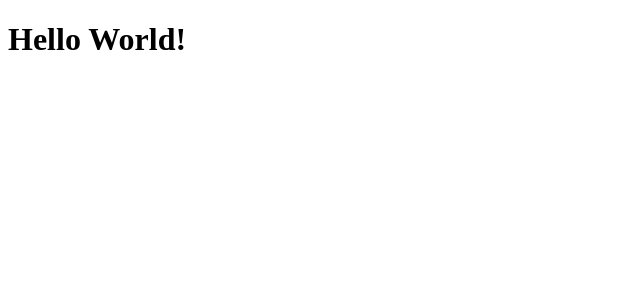
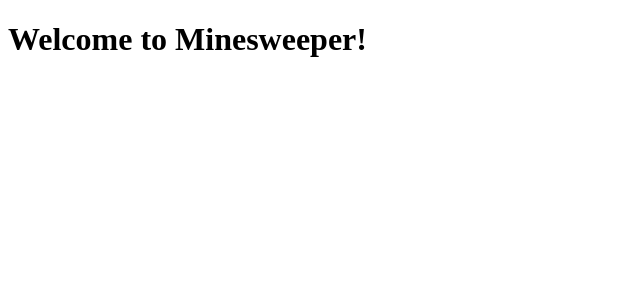
Before and after one commit to andrescabana86/react-minesweeper, a React app: page / in a window 1280 px wide. Shown: the top 300 px of the page, without its empty margins (0-640 px from the left). Built offline with nearby package versions, Linux system fonts and the light colour scheme.

Commit message:
feat: integrate app with redux

```diff
--- /dev/null
+++ b/src/app/app.tsx
@@ -0,0 +1,19 @@
+import React from 'react';
+import { connect } from 'react-redux';
+
+class App extends React.Component <any, {}> {
+
+  render() {
+    return (
+      <main className="app__container">
+        <h1>{this.props.value}</h1>
+      </main>
+    );
+  }
+}
+
+const mapStateToProps = (state:any) => ({
+  value: state.value
+});
+
+export default connect(mapStateToProps)(App);
--- /dev/null
+++ b/src/app/reducers/index.ts
@@ -0,0 +1,10 @@
+const initialState:any = {
+  value: 'Welcome to Minesweeper!',
+};
+
+export default (state = initialState, action: any) => {
+  switch (action.type) {
+    default:
+      return state;
+  }
+};
--- /dev/null
+++ b/src/app/store.ts
@@ -0,0 +1,6 @@
+import { createStore } from 'redux';
+import reducer from './reducers';
+
+const store = createStore(reducer);
+
+export default store;
--- a/src/index.tsx
+++ b/src/index.tsx
@@ -1,6 +1,12 @@
 import React from 'react';
 import ReactDOM from 'react-dom';
+import { Provider } from 'react-redux';
+import store from './app/store';
+import App from './app/app';
 
 ReactDOM.render(
-  <h1>Hello World!</h1>,
-  document.getElementById('root'));
+  <Provider store={store}>
+    <App />
+  </Provider>,
+  document.getElementById('root')
+);
```
